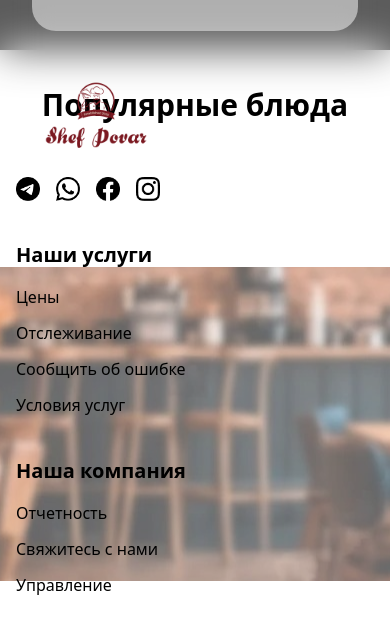
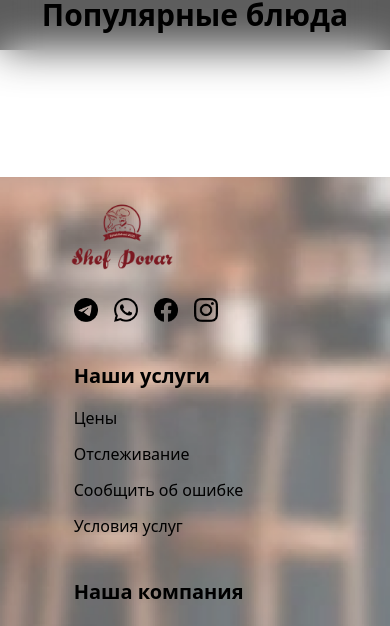
Before and after one commit to azadov-azamat/restaurant-landing, a React (Vite) app: page / in a window 390 px wide. Shown: the part 794-1420 px from the top of the page. Built offline with nearby package versions, Linux system fonts and the light colour scheme.

Commit message:
fix(design0responsibilty): fixed navigation, footer logos and root layouts

```diff
--- a/src/components/navigation.tsx
+++ b/src/components/navigation.tsx
@@ -37,7 +37,7 @@ export default function Navigation({
                 <img
                     src="/images/logo.png"
                     className="w-[212px] -ml-8"
-                    alt="footer-logo-background"
+                    alt="navigation-logo-background"
                     loading="lazy"
                 />
               </Link>
--- a/src/layouts/root.tsx
+++ b/src/layouts/root.tsx
@@ -37,7 +37,7 @@ export default function RootLayout() {
             src="/images/main.jpg"
             alt="Background"
             onLoad={handleLoad}
-             className={bgImageClasses}
+            className={bgImageClasses}
             loading="lazy"
           />
           <img
--- a/src/pages/home/index.tsx
+++ b/src/pages/home/index.tsx
@@ -14,8 +14,8 @@ function App() {
     <main className="my-8 space-y-14">
       <HeaderCard sampleNavLinks={sampleNavLinks}>
         <div className="flex flex-col md:flex-row items-center text-center md:text-start my-10">
-          <div className="w-1/2 space-y-4">
-            <h1 className="w-2/3 text-black font-medium text-4xl sm:text-6xl uppercase tracking-wide leading-tight">
+          <div className="md:w-1/2 w-full space-y-4">
+            <h1 className="md:w-2/3 w-full text-black font-medium text-4xl sm:text-6xl uppercase tracking-wide leading-tight">
               Вкусная еда ждет тебя!
             </h1>
             <Button showArrow variant="primary" size="md">
@@ -26,7 +26,6 @@ function App() {
           <div>
             <img
               src="/images/luxury.png"
-
               alt="header-luxury"
               loading="lazy"
             />
--- a/src/widgets/footer/index.tsx
+++ b/src/widgets/footer/index.tsx
@@ -55,6 +55,7 @@ const LogoAndSocials = memo(() => (
       <img
           src="/images/logo.png"
           alt="footer-logo-background"
+          className="w-[212px] -ml-8"
           loading="lazy"
       />
     </div>
@@ -83,19 +84,19 @@ export default function Footer() {
   );
 
   return (
-    <footer className="z-10 text-black relative h-[314px] flex items-center justify-center">
+    <footer className="z-10 text-black relative md:h-[314px] md:p-0 py-4 h-auto flex items-center justify-center">
       <div className={overlayStyle} />
       {/* Background Image */}
       <div className="absolute inset-0 -z-10">
         <img
           src="/images/footer.png"
-          alt="Footer background"
+          alt="footer-background"
           className="w-full h-full object-cover object-center transition-opacity duration-500 opacity-100"
           loading="lazy"
         />
       </div>
 
-      <div className="container z-10">
+      <div className="container z-10 flex items-center justify-center">
         {/* Mobile Layout */}
         <div className="md:hidden space-y-10">
           <LogoAndSocials />
```
